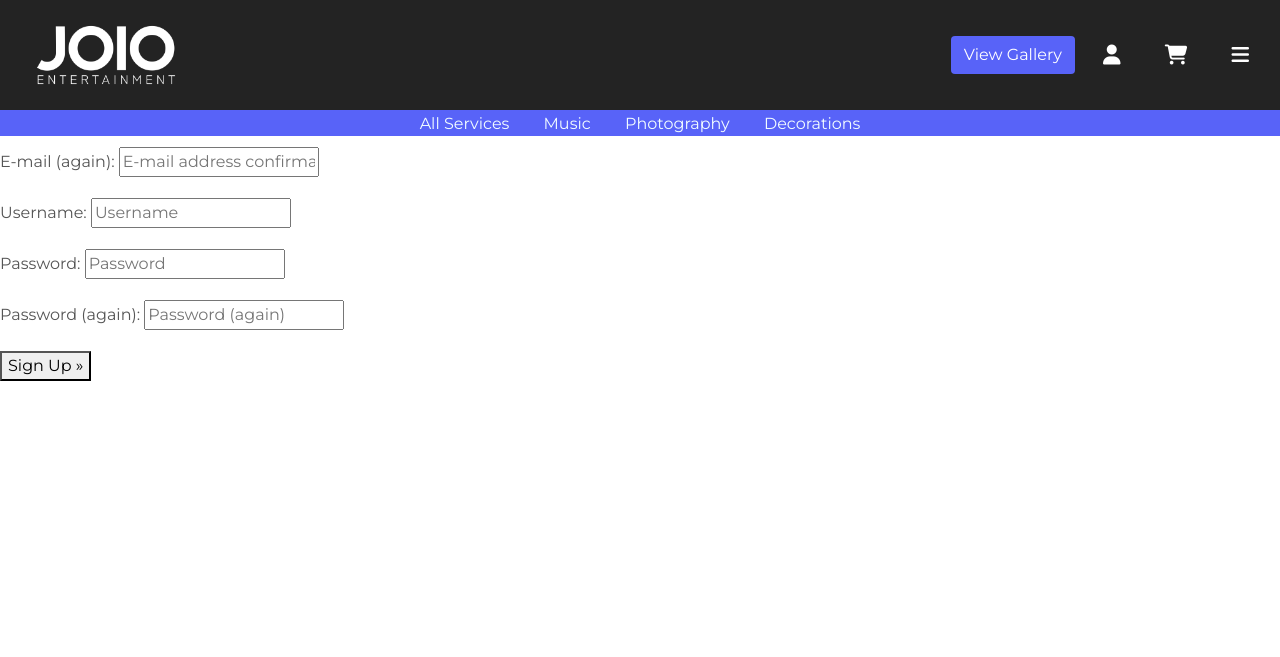
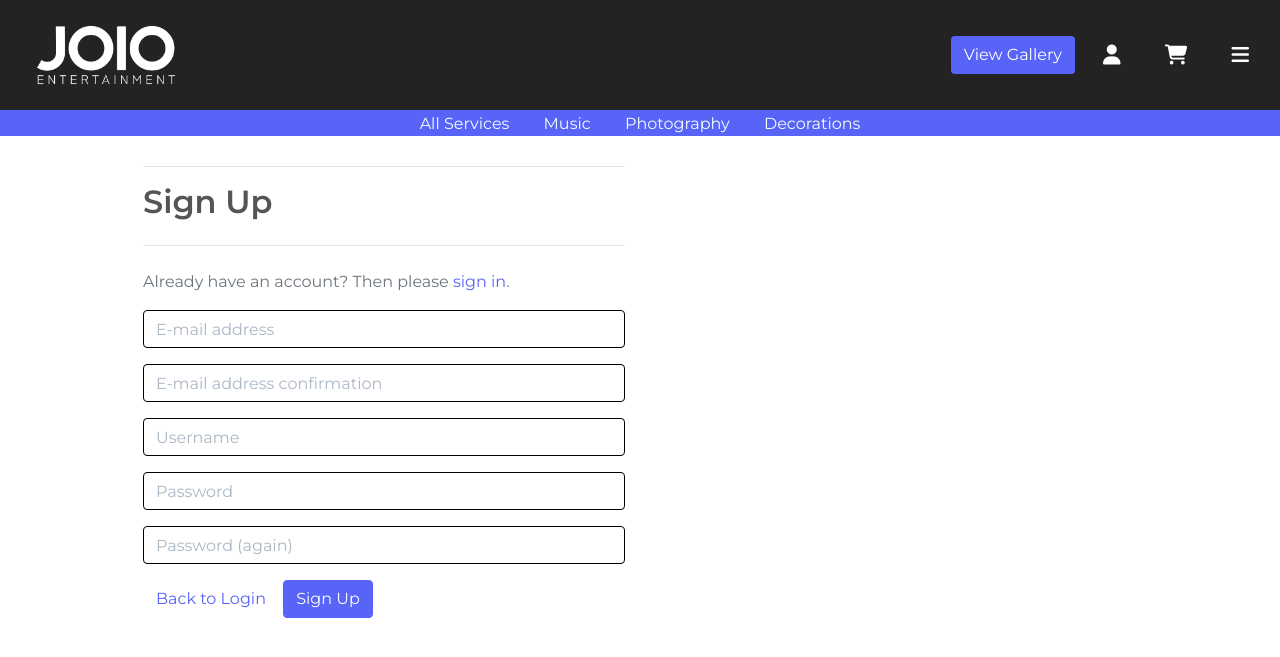
Before and after one commit to danielj314/joio-entertainment, a Django app: page /accounts/signup/ in a window 1280 px wide. Shown: the top 657 px of the page. Run offline with Django 3.2, Linux system fonts and the light colour scheme; some libraries are stand-ins or nearby versions.

Commit message:
Updated allauth templates and tested profiles

```diff
--- a/profiles/templates/profiles/profile.html
+++ b/profiles/templates/profiles/profile.html
@@ -22,4 +22,6 @@
                 <hr>
             </div>
         </div>
+        {{ profile }}
+    </div>
 {% endblock %}
--- a/static/css/base.css
+++ b/static/css/base.css
@@ -64,13 +64,12 @@
 
 /* -------------------------------- Buttons */
 
-
 .btn-neon-blue {
     background: #5863f8;
     color: white;
 }
 
-border-neon-blue {
+.border-neon-blue {
     border: 2px solid #5863f8 !important;
 }
 
@@ -219,6 +218,7 @@
 }
 
 
+
 /* -------------------------------- Media Queries */
 
 /* Slightly larger container on xl screens */
@@ -226,6 +226,60 @@
   .container {
     max-width: 80%;
   }
+}
+
+/* Allauth form formatting */
+
+.allauth-form-inner-content p {
+    margin-top: 1.5rem; /* mt-4 */
+    color: #6c757d; /* text-secondary */
+}
+
+.allauth-form-inner-content input {
+    border-color: #000;
+    border-radius: 4px;
+}
+
+.allauth-form-inner-content label:not([for='id_remember']) {
+    display: none;
+}
+
+.allauth-form-inner-content input::placeholder {
+    color: #aab7c4;
+}
+
+.allauth-form-inner-content button,
+.allauth-form-inner-content input[type='submit'] {
+	/* btn */
+	display: inline-block;
+    font-weight: 400;
+    color: #fff;
+    text-align: center;
+    vertical-align: middle;
+    -webkit-user-select: none;
+    -moz-user-select: none;
+    -ms-user-select: none;
+    user-select: none;
+    background-color: #5863f8;
+    border: 1px solid #5863f8;
+    padding: .375rem .75rem;
+    font-size: 1rem;
+    line-height: 1.5;
+    border-radius: 4px;
+
+    /* standard bootstrap btn transitions */
+    transition: color .15s ease-in-out,background-color .15s ease-in-out,border-color .15s ease-in-out,box-shadow .15s ease-in-out;
+}
+
+.allauth-form-inner-content button:hover,
+.allauth-form-inner-content input[type='submit']:hover {
+	color: #fff;
+    background-color: #1e28bb;
+    border-color: #222;
+}
+
+.allauth-form-inner-content a {
+	color: #5863f8; /* text-info */
 }
 
 @media (max-width: 450px) {
--- a/templates/allauth/account/account_inactive.html
+++ b/templates/allauth/account/account_inactive.html
@@ -4,8 +4,10 @@
 
 {% block head_title %}{% trans "Account Inactive" %}{% endblock %}
 
-{% block content %}
-<h1>{% trans "Account Inactive" %}</h1>
+{% block inner_content %}
+<hr>
+<h2 class="logo-font mb-4">{% trans "Account Inactive" %}</h2>
+<hr>
 
 <p>{% trans "This account is inactive." %}</p>
 {% endblock %}
--- a/templates/allauth/account/base.html
+++ b/templates/allauth/account/base.html
@@ -1 +1,19 @@
 {% extends "base.html" %}
+
+{% block content %}
+    <div class="container header-container">
+        <div class="row">
+            <div class="col"></div>
+        </div>
+    </div>
+    <div class="container">
+        <div class="row">
+            <div class="col-12 col-md-6">
+                <div class="allauth-form-inner-content">
+                    {% block inner_content %}
+                    {% endblock %}
+                </div>
+            </div>
+        </div>
+    </div>
+{% endblock %}
--- a/templates/allauth/account/email_confirm.html
+++ b/templates/allauth/account/email_confirm.html
@@ -6,8 +6,10 @@
 {% block head_title %}{% trans "Confirm E-mail Address" %}{% endblock %}
 
 
-{% block content %}
-<h1>{% trans "Confirm E-mail Address" %}</h1>
+{% block inner_content %}
+<hr>
+<h2 class="logo-font mb-4">{% trans "Confirm E-mail Address" %}</h2>
+<hr>
 
 {% if confirmation %}
 
--- a/templates/allauth/account/password_reset_done.html
+++ b/templates/allauth/account/password_reset_done.html
@@ -5,8 +5,10 @@
 
 {% block head_title %}{% trans "Password Reset" %}{% endblock %}
 
-{% block content %}
-    <h1>{% trans "Password Reset" %}</h1>
+{% block inner_content %}
+    <hr>
+    <h2 class="logo-font mb-4">{% trans "Password Reset" %}</h2>
+    <hr>
 
     {% if user.is_authenticated %}
     {% include "account/snippets/already_logged_in.html" %}
--- a/templates/allauth/account/password_reset_from_key_done.html
+++ b/templates/allauth/account/password_reset_from_key_done.html
@@ -3,7 +3,9 @@
 {% load i18n %}
 {% block head_title %}{% trans "Change Password" %}{% endblock %}
 
-{% block content %}
-    <h1>{% trans "Change Password" %}</h1>
+{% block inner_content %}
+    <hr>
+    <h2 class="logo-font mb-4">{% trans "Change Password" %}</h2>
+    <hr>
     <p>{% trans 'Your password is now changed.' %}</p>
 {% endblock %}
--- a/templates/allauth/account/signup.html
+++ b/templates/allauth/account/signup.html
@@ -4,18 +4,21 @@
 
 {% block head_title %}{% trans "Signup" %}{% endblock %}
 
-{% block content %}
-<h1>{% trans "Sign Up" %}</h1>
+{% block inner_content %}
+<hr>
+<h2 class="logo-font mb-4">{% trans "Sign Up" %}</h2>
+<hr>
 
 <p>{% blocktrans %}Already have an account? Then please <a href="{{ login_url }}">sign in</a>.{% endblocktrans %}</p>
 
 <form class="signup" id="signup_form" method="post" action="{% url 'account_signup' %}">
   {% csrf_token %}
-  {{ form.as_p }}
+  {{ form|crispy }}
   {% if redirect_field_value %}
   <input type="hidden" name="{{ redirect_field_name }}" value="{{ redirect_field_value }}" />
   {% endif %}
-  <button type="submit">{% trans "Sign Up" %} &raquo;</button>
+  <a class="btn btn-outline-black rounded-0" href="{% url 'account_login' %}">Back to Login</a>
+  <button type="submit">{% trans "Sign Up" %}</button>
 </form>
 
 {% endblock %}
--- a/templates/allauth/account/signup_closed.html
+++ b/templates/allauth/account/signup_closed.html
@@ -4,8 +4,10 @@
 
 {% block head_title %}{% trans "Sign Up Closed" %}{% endblock %}
 
-{% block content %}
-<h1>{% trans "Sign Up Closed" %}</h1>
+{% block inner_content %}
+<hr>
+<h2 class="logo-font mb-4">{% trans "Sign Up Closed" %}</h2>
+<hr>
 
 <p>{% trans "We are sorry, but the sign up is currently closed." %}</p>
 {% endblock %}
--- a/templates/allauth/account/verification_sent.html
+++ b/templates/allauth/account/verification_sent.html
@@ -4,8 +4,10 @@
 
 {% block head_title %}{% trans "Verify Your E-mail Address" %}{% endblock %}
 
-{% block content %}
-    <h1>{% trans "Verify Your E-mail Address" %}</h1>
+{% block inner_content %}
+    <hr>
+    <h2 class="logo-font mb-4">{% trans "Verify Your E-mail Address" %}</h2>
+    <hr>
 
     <p>{% blocktrans %}We have sent an e-mail to you for verification. Follow the link provided to finalize the signup process. Please contact us if you do not receive it within a few minutes.{% endblocktrans %}</p>
 
--- a/templates/allauth/account/verified_email_required.html
+++ b/templates/allauth/account/verified_email_required.html
@@ -4,8 +4,10 @@
 
 {% block head_title %}{% trans "Verify Your E-mail Address" %}{% endblock %}
 
-{% block content %}
-<h1>{% trans "Verify Your E-mail Address" %}</h1>
+{% block inner_content %}
+<hr>
+<h2 class="logo-font mb-4">{% trans "Verify Your E-mail Address" %}</h2>
+<hr>
 
 {% url 'account_email' as email_url %}
 
--- a/templates/base.html
+++ b/templates/base.html
@@ -70,9 +70,9 @@
                         <div class="dropdown-menu border-0" aria-labelledby="user-options">
                             {% if request.user.is_authenticated %}
                             {% if request.user.is_superuser %}
-                            <a href="" class="dropdown-item">Site Admin</a>
+                            <a href="{% url 'admin' %}" class="dropdown-item">Site Admin</a>
                             {% endif %}
-                            <a href="" class="dropdown-item">My Profile</a>
+                            <a href="{% url 'profile' %}" class="dropdown-item">My Profile</a>
                             <a href="#" class="dropdown-item">My Reviews</a>
                             <a href="{% url 'account_logout' %}" class="dropdown-item">Logout</a>
                             {% else %}
```
Also changed, not shown: profiles/views.py (+7 -2 lines), templates/allauth/account/email.html (+5 -3 lines), templates/allauth/account/login.html (+9 -4 lines), templates/allauth/account/logout.html (+5 -3 lines), templates/allauth/account/password_change.html (+6 -3 lines), templates/allauth/account/password_reset.html (+6 -3 lines), templates/allauth/account/password_reset_from_key.html (+6 -3 lines), templates/allauth/account/password_set.html (+5 -3 lines).
